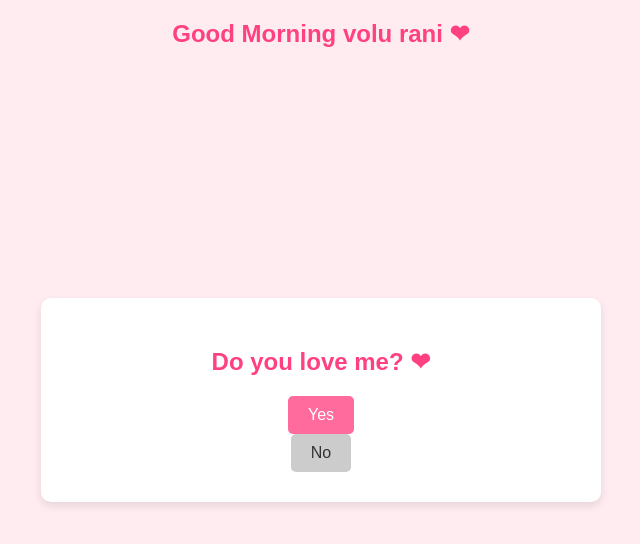
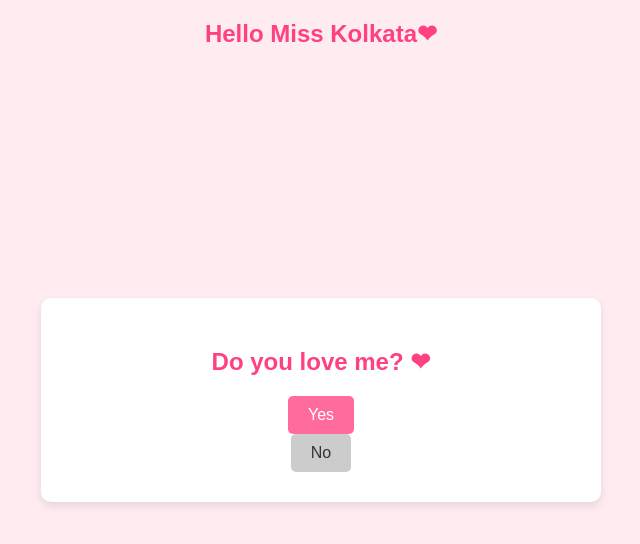
Before and after one commit to AdvaitAxiom/Love-Site, a plain HTML site: page index.html in a window 1280 px wide. Shown: the whole page, without its empty margins (319-959 px from the left). Drawn offline with Linux system fonts and the light colour scheme.

Commit message:
name changed

```diff
--- a/index.html
+++ b/index.html
@@ -241,7 +241,7 @@
 </head>
 
 <body>
-    <div class="wish">Good Morning volu rani ❤ </div>
+    <div class="wish">Hello Miss Kolkata❤ </div>
     <div class="question-container">
         <div class="question">
             <h2>Do you love me? <span class="heart">❤</span></h2>
```
